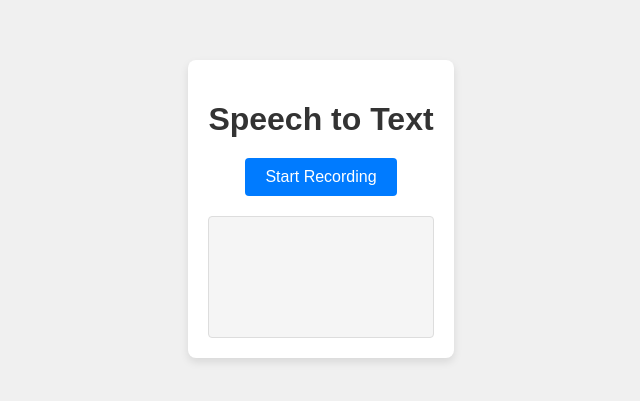
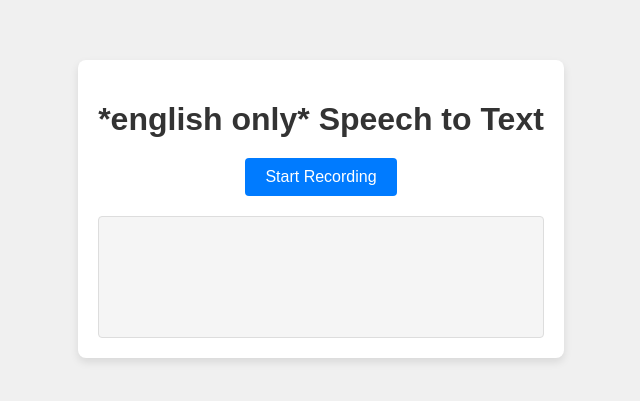
Before and after one commit to Matew056/speech-to-text-test, a plain HTML site: page index.html in a window 1280 px wide. Shown: the part 191-592 px from the top of the page, without its empty margins (319-959 px from the left). Drawn offline with Linux system fonts and the light colour scheme.

Commit message:
Update index.html

```diff
--- a/index.html
+++ b/index.html
@@ -8,7 +8,7 @@
 </head>
 <body>
     <div class="container">
-        <h1 class="title">Speech to Text</h1>
+        <h1 class="title">*english only* Speech to Text</h1>
         <button id="startButton" class="recordButton">Start Recording</button>
         <div id="output" class="outputText"></div>
     </div>
```
